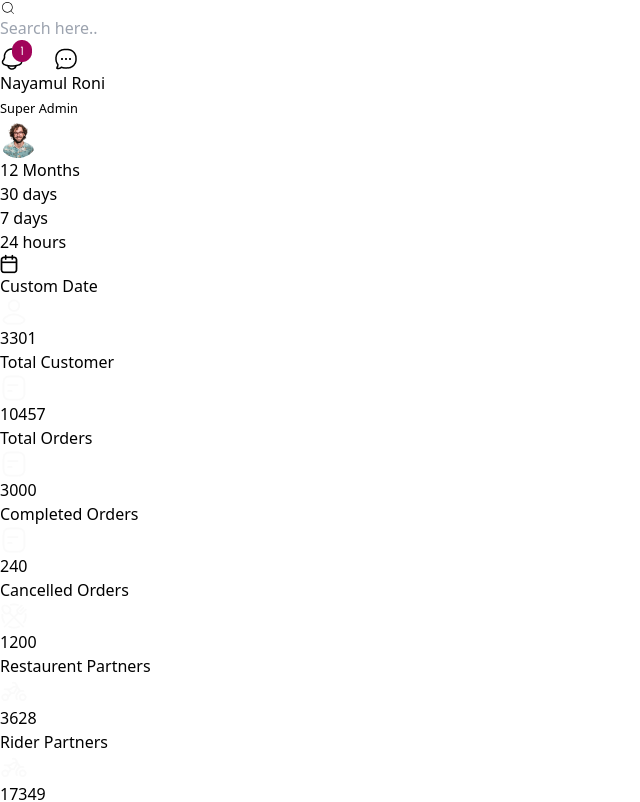
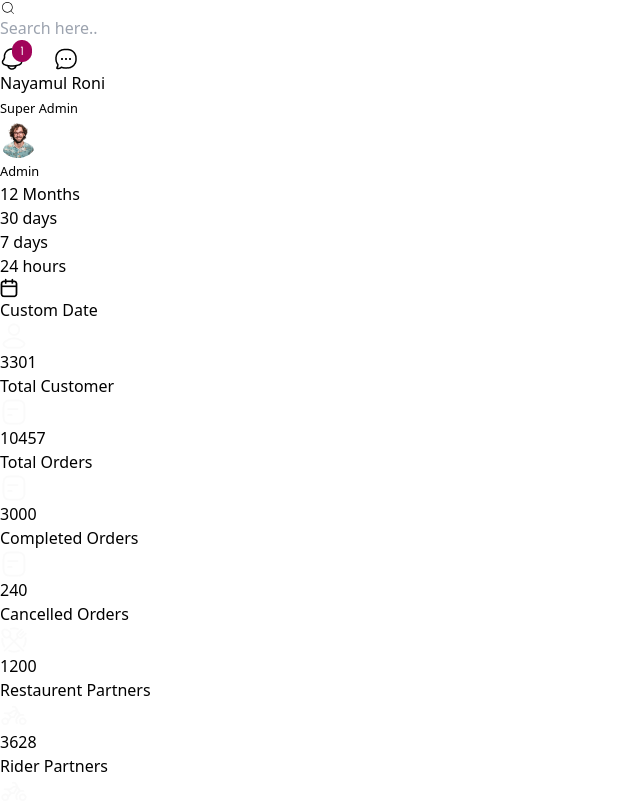
Before and after one commit to Al-Amin49/wtn-task, a React (Vite) app: page / in a window 1280 px wide. Shown: the top 802 px of the page, without its empty margins (0-640 px from the left). Built offline with nearby package versions, Linux system fonts and the light colour scheme.

Commit message:
fix:navbar

```diff
--- a/src/components/CurrentOrder/CurrentOrder.jsx
+++ b/src/components/CurrentOrder/CurrentOrder.jsx
@@ -60,7 +60,7 @@ const CurrentOrder = () => {
         </div>
 
         {/* circle and progress bar */}
-        <div className="flex justify-between items-center mt-6 space-x-3">
+        <div className="flex flex-col lg:flex-row justify-between items-center mt-6 space-x-3">
           {/* Doughnut Chart */}
           <div className="w-[250px] h-[250px]">
             <Doughnut data={doughnutData} options={{ maintainAspectRatio: false }} />
--- a/src/components/Navbar.jsx
+++ b/src/components/Navbar.jsx
@@ -10,16 +10,20 @@ const Navbar = () => {
             <input type="text" placeholder="Search here.."  className="p-2  pl-8" />
             </div>
             <div className="flex justify-around items-center space-x-3 lg:space-x-10 ">
-                <img src={icons} alt="" className="h-8"/>
+                <img src={icons} alt="" className="h-4 md:h-8"/>
                 <div className="border-r-2 h-8 text-[#C2C2C2]"></div>
 
-              <div className="flex justify-evenly items-center space-x-4">
-                <div className="text-center">
-                    <h6 className="font-semibold">Nayamul Roni</h6>
+              <div className="flex justify-evenly items-center space-x-4 ">
+                <div className="text-center hidden md:block">
+                    <h6 className="text-sm md:text-base font-semibold">Nayamul Roni</h6>
                     <span><small className="text-gray-500 text-center">Super Admin</small></span>
                 </div>
-                <img src={profile} alt="" className="hidden md:block"/>
+              <div>
+              <img src={profile} alt="" className="h-8 md:h-10"/>
+              <p className="block md:hidden"><small className="text-[10px] text-center">Admin</small></p>
               </div>
+              </div>
+
             </div>
 
         </div>
```
